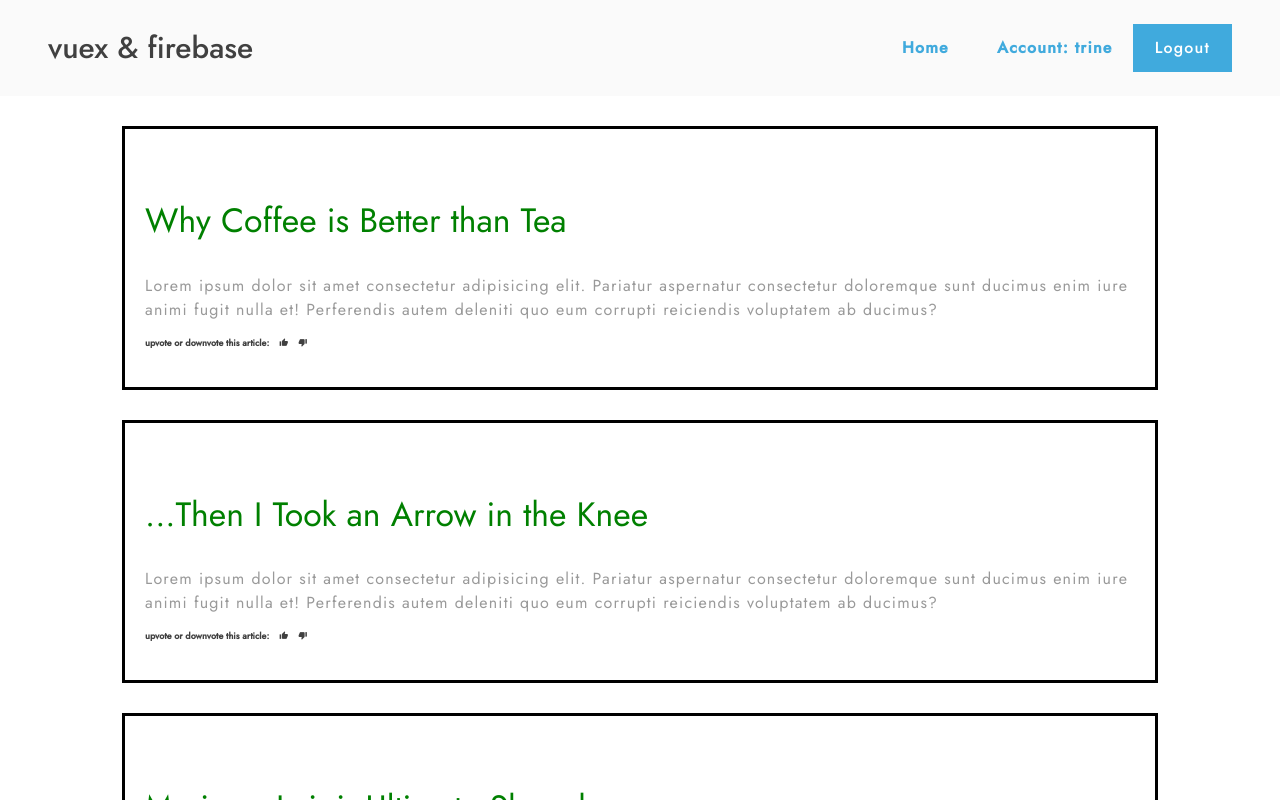
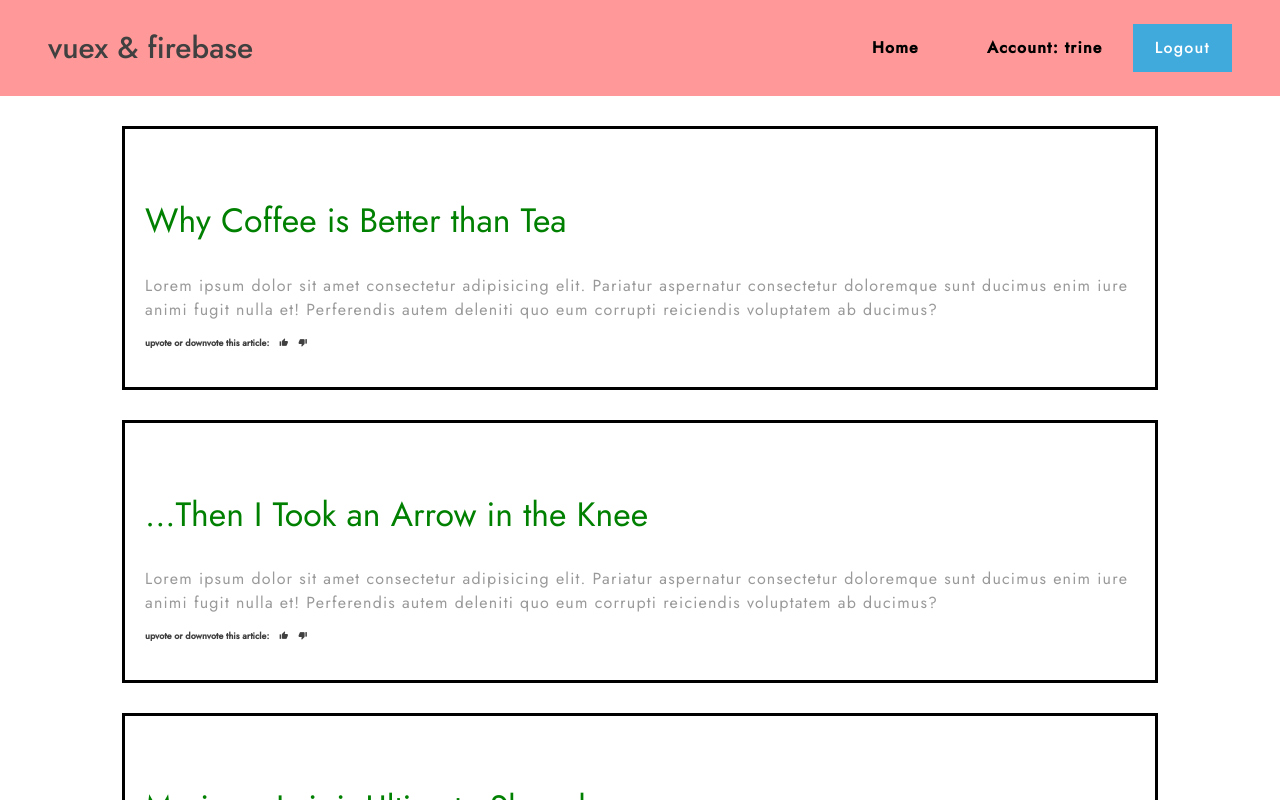
Before and after one commit to qaiswardag/vuex-4-composition-api-firebase-auth-blog, a Vue app: page / in a window 1280 px wide. Shown: the top 800 px of the page. Built offline with nearby package versions, Linux system fonts and the light colour scheme.

Commit message:
Clean state to practice vuex and firebase

```diff
--- a/src/assets/main.css
+++ b/src/assets/main.css
@@ -123,36 +123,6 @@ hr {
 .disabled {
   opacity: 0.3;
   cursor: not-allowed !important;
-}
-
-/**************************/
-/* NAV */
-/**************************/
-
-.main-nav-list {
-  list-style: none;
-  display: flex;
-  align-items: center;
-  gap: 4.8rem;
-  font-weight: bold;
-}
-
-.main-nav-link:link,
-.main-nav-link:visited {
-  color: var(--secondary);
-  display: inline-block;
-  text-decoration: none;
-  padding: 0.5rem 1rem;
-}
-
-.main-nav-link:hover {
-  color: var(--third);
-}
-
-/* when holding click down on anchor tag */
-.main-nav-link:active {
-  color: var(--secondary);
-  outline: none;
 }
 
 /* PADDING */
@@ -292,6 +262,36 @@ a:active {
 }
 
 /**************************/
+/* NAV */
+/**************************/
+
+.main-nav-list {
+  list-style: none;
+  display: flex;
+  align-items: center;
+  gap: 4.8rem;
+  font-weight: bold;
+}
+
+nav a,
+nav a {
+  color: #000 !important;
+  display: inline-block;
+  text-decoration: none;
+  padding: 0.5rem 1rem;
+}
+
+nav a:hover {
+  color: #fff !important;
+}
+
+/* when holding click down on anchor tag */
+nav a:active {
+  color: #000 !important;
+  outline: none;
+}
+
+/**************************/
 /* BUTTON */
 /**************************/
 
@@ -346,7 +346,7 @@ a:active {
 /**************************/
 
 .header {
-  background: var(--fourth);
+  background: #ff9898;
   display: flex;
   align-items: center;
   justify-content: space-between;
```
Also changed, not shown: src/components/Navbar.vue (+8 -2 lines).
